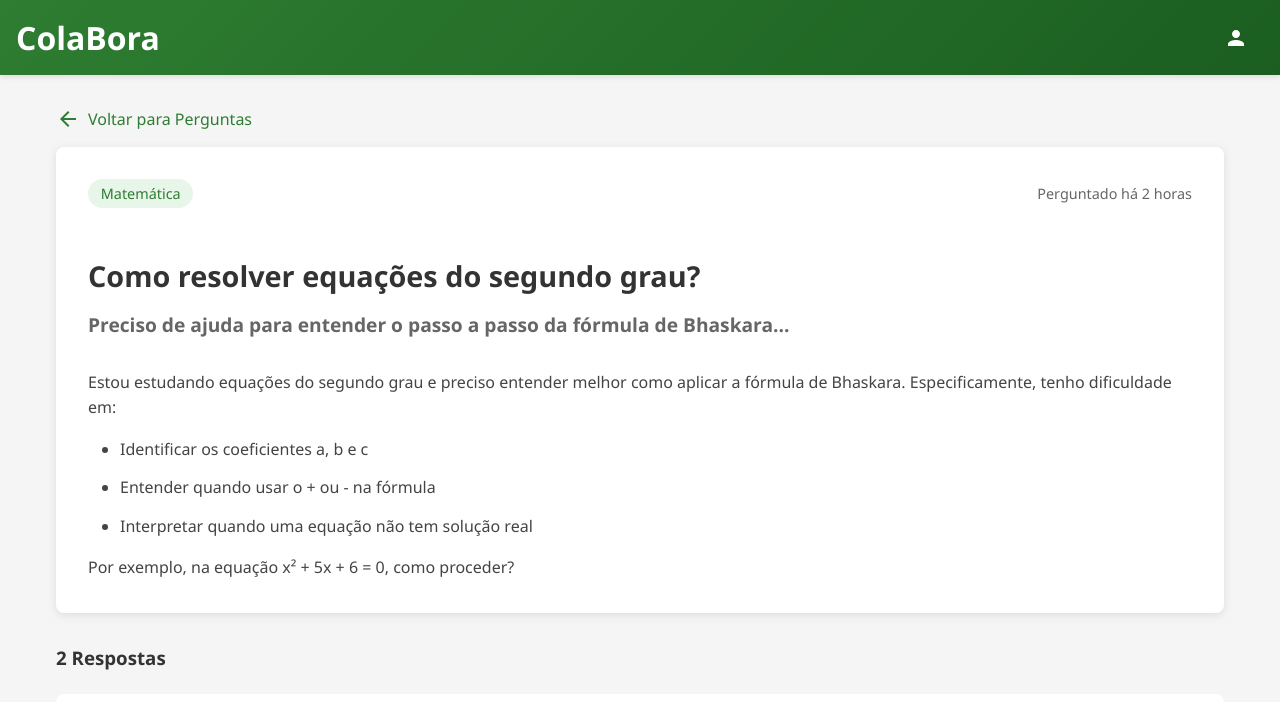
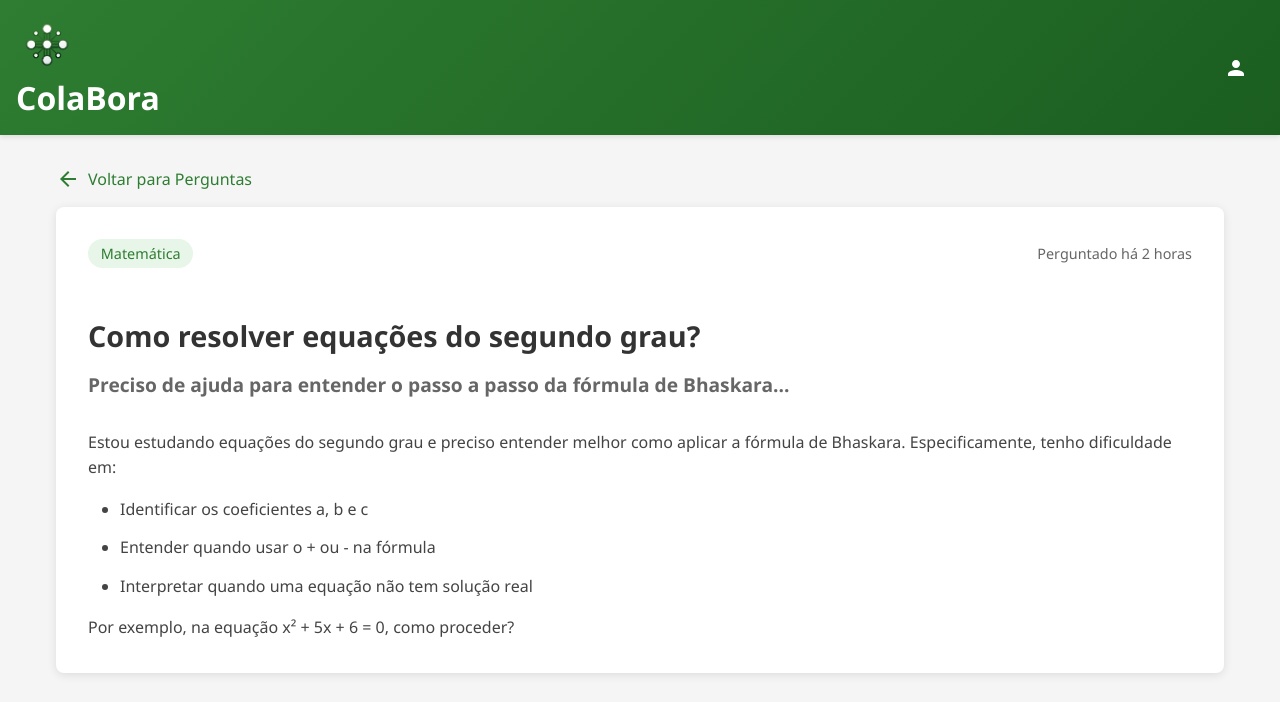
Before and after one commit to NicolasKaenan/Ragatanga, a plain HTML site: page frontend/RespostaDuvida.html in a window 1280 px wide. Shown: the top 702 px of the page. Drawn offline with Linux system fonts and the light colour scheme.

Commit message:
Adicionando a logo

```diff
--- a/frontend/RespostaDuvida.html
+++ b/frontend/RespostaDuvida.html
@@ -15,6 +15,10 @@
 
         body {
             background-color: #f5f5f5;
+        }
+
+        .logo{
+            width: 12%;
         }
 
         .header {
@@ -650,6 +654,7 @@
 <body>
     <header class="header">
         <div class="logo-container">
+            <img src="logoColabora.png" class="logo">
             <h1>ColaBora</h1>
         </div>
         <div class="user-menu">
```
Also changed, not shown: frontend/duvidas.html (+5 -0 lines), frontend/index.html (+5 -0 lines), frontend/logoColabora.png (added).
